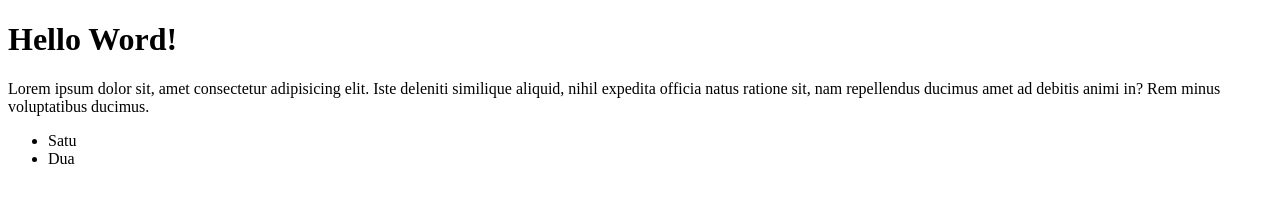
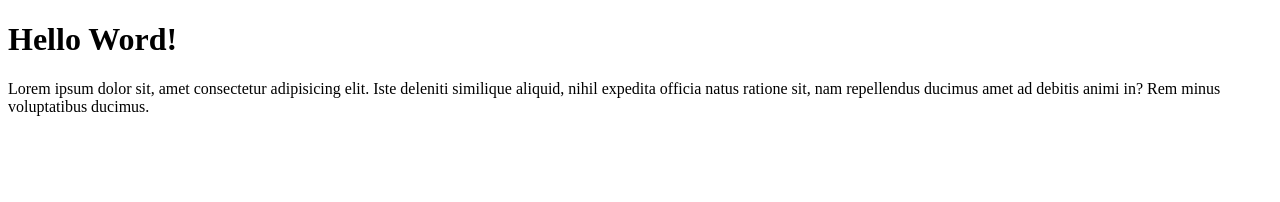
Before and after one commit to faisalical18/ical-git-test-2, a plain HTML site: page index.html in a window 1280 px wide. Drawn offline with Linux system fonts and the light colour scheme.

Commit message:
Menghapus list

```diff
--- a/index.html
+++ b/index.html
@@ -8,9 +8,5 @@
 <body>
     <h1>Hello Word!</h1>
     <p>Lorem ipsum dolor sit, amet consectetur adipisicing elit. Iste deleniti similique aliquid, nihil expedita officia natus ratione sit, nam repellendus ducimus amet ad debitis animi in? Rem minus voluptatibus ducimus.</p>
-    <ul>
-        <li>Satu</li>
-        <li>Dua</li>
-    </ul>
 </body>
 </html>
```
